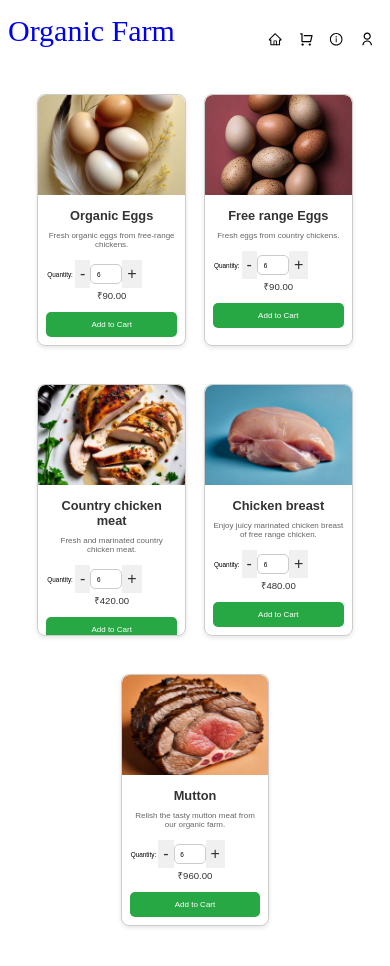
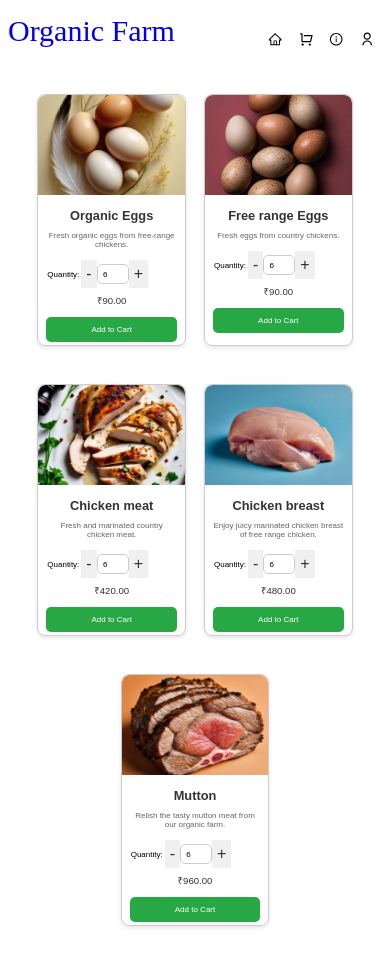
Before and after one commit to Manikanta954/organic-farm-products-webapp, a React (Create React App) app: page / in a window 390 px wide. Shown: the top 966 px of the page. Built offline with nearby package versions, Linux system fonts and the light colour scheme.

Commit message:
"Updated Home.js to rename 'Country chicken meat' to 'Chicken meat', and modified Card.css to add margin and alignment styles to various elements."

```diff
--- a/src/pages/Home.js
+++ b/src/pages/Home.js
@@ -28,7 +28,7 @@ function Home() {
     },
     {
       id: 3,
-      name: 'Country chicken meat',
+      name: 'Chicken meat',
       description: 'Fresh and marinated country chicken meat.',
       price: 70.00,
       image: chicken2,
--- a/src/styles/Card.css
+++ b/src/styles/Card.css
@@ -142,6 +142,7 @@
 
   .card-price {
     font-size: 0.6rem;
+    margin-top: 15px;
   }
 
   .add-to-cart-button {
@@ -152,16 +153,18 @@
   .card-quantity {
     padding-left: 1px;
     padding-right: 8px;
+    margin-bottom: 10px;
+    align-items: center;
   }
 
   .card-quantity label {
     margin-right: 2px;
-    font-size: 0.4rem;
+    font-size: 0.5rem;
   }
 
   .quantity-input input {
     width: 20px;
     height: 8px;
-    font-size: 0.4rem;
+    font-size: 0.5rem;
   }
 }
```
